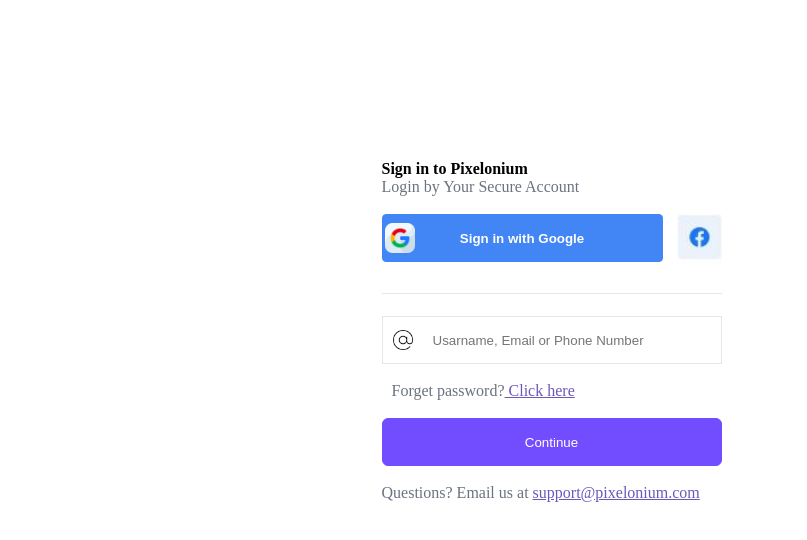
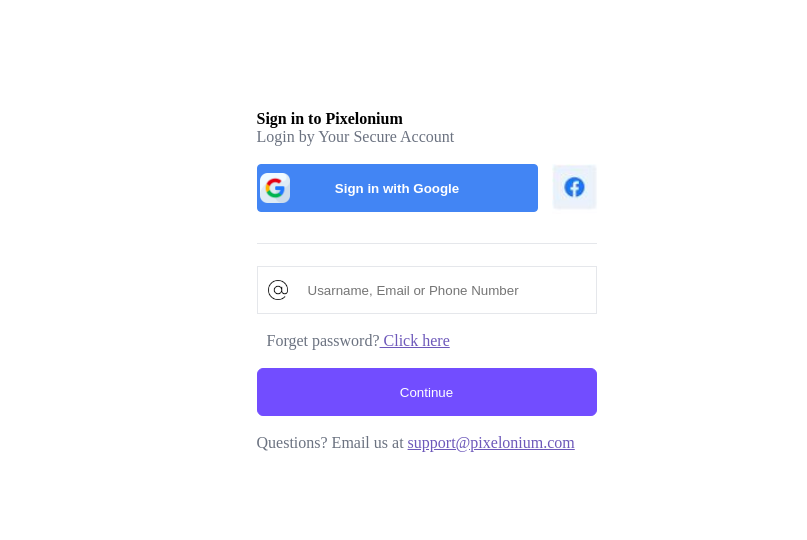
Before and after one commit to TamarImesashvili/updatemediaquery, a plain HTML site: page index.html in a window 1280 px wide. Shown: the part 184-724 px from the top of the page, 473-1280 px from the left. Drawn offline with Linux system fonts and the light colour scheme.

Commit message:
Update style.css

```diff
--- a/style.css
+++ b/style.css
@@ -62,8 +62,8 @@ body {
 form {
     display: inline-block;
     position: absolute;
-    margin-left: 300px;
-    margin-top: 230px;
+    margin-left: 50px;
+    margin-top: 130px;
 }
 .box {
     height: 832px;
```
